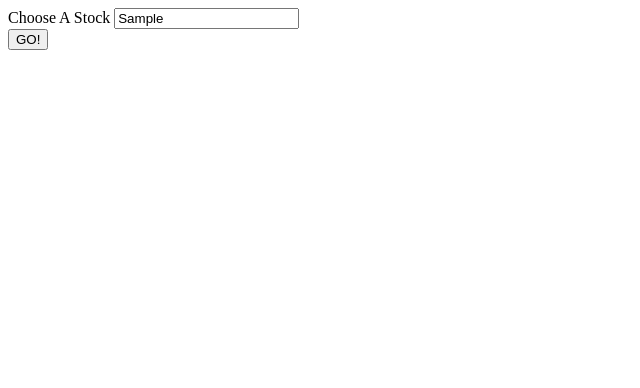
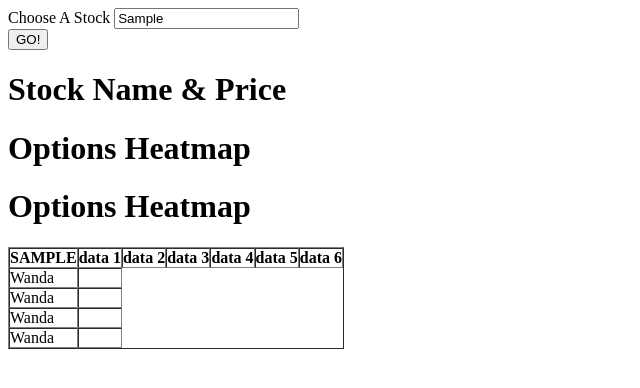
Before and after one commit to rambo1022/Project-1, a plain HTML site: page Back-end/api.html in a window 1280 px wide. Both pictures are taken after typing "Sample" into the empty fields and a click on the input "GO!". Shown: the whole page, without its empty margins (0-640 px from the left). Drawn offline with nearby package versions, Linux system fonts and the light colour scheme; no server answers.

Commit message:
Early phases of the heatmap

```diff
--- a/Back-end/api.html
+++ b/Back-end/api.html
@@ -9,8 +9,9 @@
 </head>
 
 <body>
-
-    <!-- Artist Select Box -->
+    <div class="container">
+        <!-- Stock Select Box -->
+        <div class="row">
             <form id="stock-form">
 
                 <!-- Label for Text Box -->
@@ -22,12 +23,70 @@
                 <!-- Submit Button -->
                 <input id="select-stock" type="submit" value="GO!">
             </form>
+        </div>
+        <!-- Stock Information -->
+        <div class="row" id="header-div"></div>
+        <div class="col-sm-3">
+            <h1>Stock Name & Price</h1>
+            <div id="stock-div"></div>
+        </div>
+        <!-- Options Information -->
+        <div class="col-sm-3">
+            <div id="header-div"></div>
+            <h1>Options Heatmap</h1>
+            <div id="strike div-div">
+            </div>
+        </div>
 
-    <!-- Artist Information -->
-    <div id="stock-div"></div>
+        <div class="col-sm-3">
+            <div id="header-div"></div>
+            <h1>Options Heatmap</h1>
+            <div id="options-div">
+            </div>
+        </div>
+        <!-- Options HeatMap -->
+        <table cellpadding="0" cellspacing="0" border="1" class="heat-map">
+            <thead>
+                <tr>
+                    <th class="first" id = "stock-name"></th>
+                    <th>data 1</th>
+                    <th>data 2</th>
+                    <th>data 3</th>
+                    <th>data 4</th>
+                    <th>data 5</th>
+                    <th class="last">data 6</th>
+                </tr>
+            </thead>
+            <tbody>
+                <tr class="stats-row" >
+                    <td class="stats-title">Wanda</td>
+                    <td id = "calloptions"></td>
 
+                </tr>
+                <tr class="stats-row">
+                    <td class="stats-title">Wanda</td>
+                    <td ></td>
+
+                </tr>
+                <tr class="stats-row">
+                    <td class="stats-title">Wanda</td>
+                    <td></td>
+
+                </tr>
+                <tr class="stats-row">
+                    <td class="stats-title">Wanda</td>
+                    <td></td>
+
+                </tr>
+
+            </tbody>
+        </table>
+
+        <!-- JQuery -->
         <script src="https://cdnjs.cloudflare.com/ajax/libs/jquery/3.2.1/jquery.min.js"></script>
         <script type="text/javascript">
+
+
             $("#select-stock").on("click", function (event) {
                 // Preventing the button from trying to submit the form
                 event.preventDefault();
@@ -36,10 +95,11 @@
 
                 // Running the searchStocks function(passing in the symbol as an argument)
                 searchStocks(inputStock);
+                getOptions(inputStock);
                 console.log(inputStock);
             });
             function searchStocks(inputStock) {
-
+                //Yahoo Finance Api
                 var settings = {
                     "async": true,
                     "crossDomain": true,
@@ -61,10 +121,53 @@
                     $("#stock-div").append(symbolName, symbolPrice);
 
                 });
+            }
 
 
+
+            //Options
+            function getOptions(inputStock) {
+                //Yahoo Finance Api
+                var settings = {
+                    "async": true,
+                    "crossDomain": true,
+                    "url": "https://apidojo-yahoo-finance-v1.p.rapidapi.com/stock/v2/get-options?symbol=" + inputStock + "&date=1575590400",
+                    "method": "GET",
+                    "headers": {
+                        "x-rapidapi-host": "apidojo-yahoo-finance-v1.p.rapidapi.com",
+                        "x-rapidapi-key": "ea9381a499msh1c1d7c0f469c737p179f05jsnd2f7d7ffd270"
                     }
+                }
+                //Sets the first box in the Table to the name of the Stock
+                $("#stock-name").text(inputStock)
+                $.ajax(settings).done(function (response) {
+                    var call = response.contracts['calls']
+                    console.log(response)
+                    console.log(response.contracts['calls']['0'])
+                    //Creates an array based of the list of option calls
+                    var optionsarray = Array.from(response.contracts['calls']);
+
+
+                    console.log(optionsarray[u]['lastPrice']['raw'])
+                    $("#options-div").empty();
+
+                    var CallOptionsList = $("<h2>").text(response.contracts['calls']['0']['lastPrice']);
+                    for (var i = 0; i < optionsarray.length; i++) {
+                        var td = $("<td>")
+                        var addTD = $("#calloptions").add(td)
+                        var CallOptions = $("<h2>").text(optionsarray[i]['lastPrice']['raw']);
+                        $("#calloptions").append(CallOptions)
+
+                    }
+                    console.log(optionsarray.length)
+
+
+
+                });
+            }
+
         </script>
+    </div>
 </body>
 
 </html>
```
Lines whose indentation alone changed are shown as unchanged.
